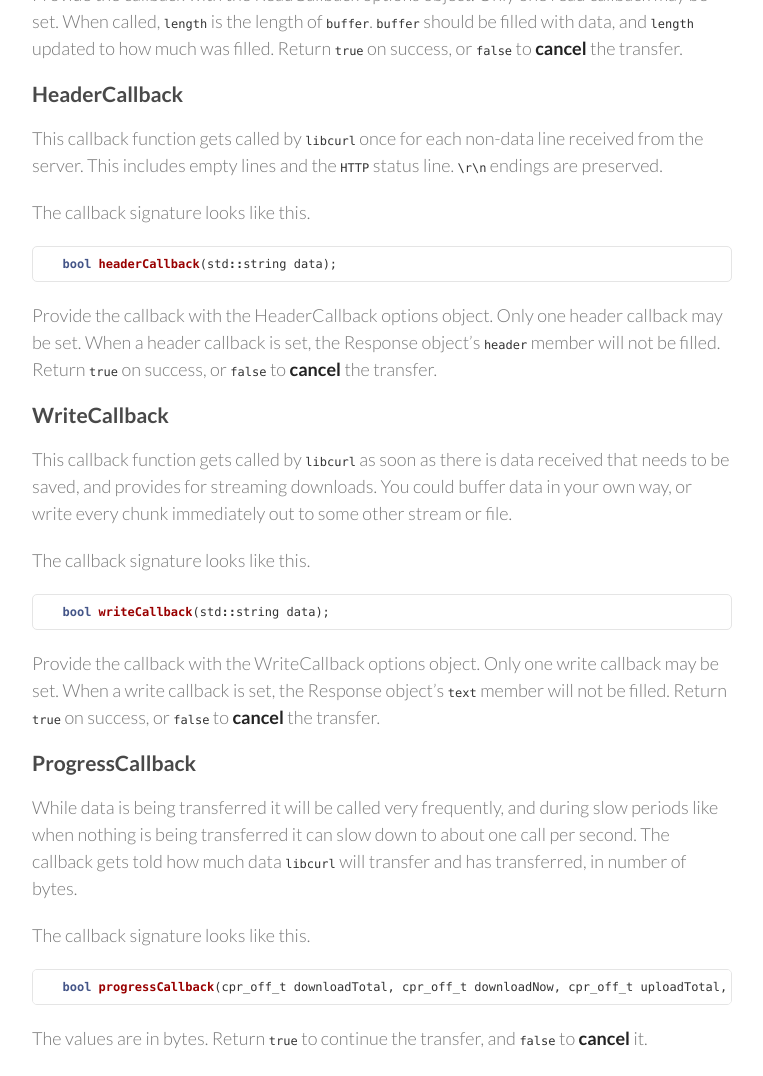
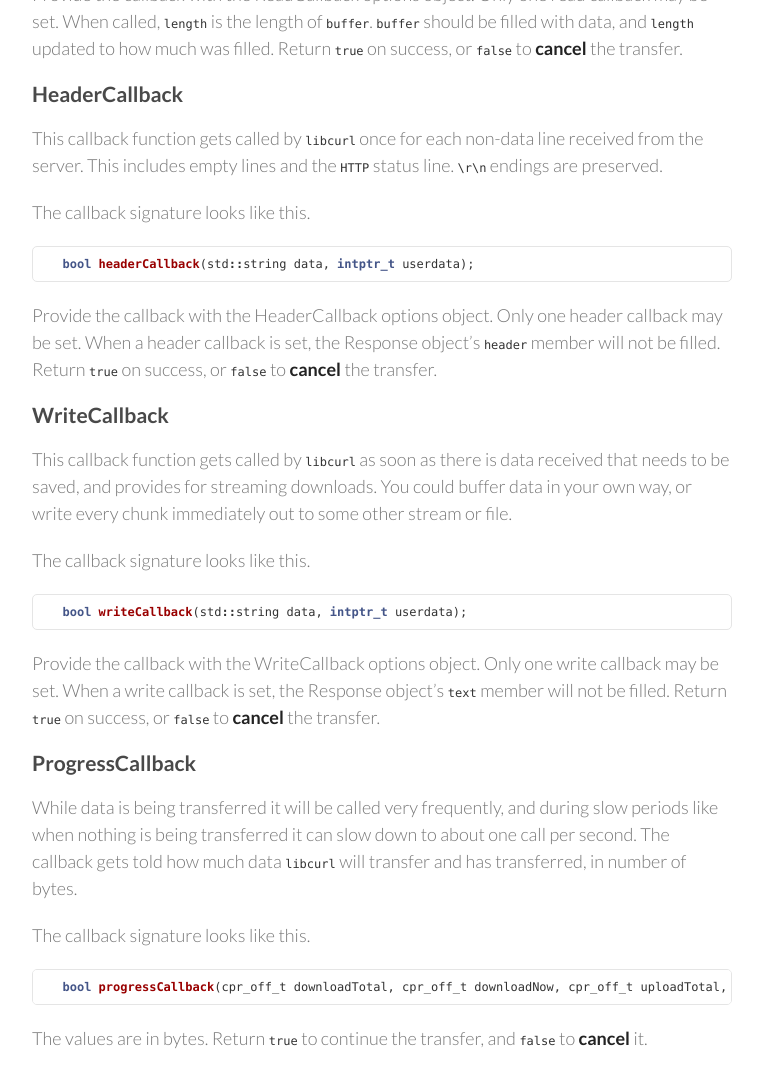
Before and after one commit to libcpr/cpr, a Jekyll site: the page built from advanced-usage.md, in a window 1280 px wide and 1400 px high, scrolled down 5676 px, cut to the strip 324-1400 px from the top of the window. Shown: the whole strip, without its empty margins (388-1151 px from the left). Built offline with Jekyll 4.4.1, drawn with Linux system fonts in a browser that asks for light colours; nearby versions of some CDN libraries; some of the changed text lies outside the part shown.

Commit message:
add userdata parameter to callback function

````diff
--- a/advanced-usage.md
+++ b/advanced-usage.md
@@ -249,7 +249,7 @@
 The callback signature looks like this.
 
 ```c++
-  bool readCallback(char* buffer, size_t & length);
+  bool readCallback(char* buffer, size_t & length, intptr_t userdata);
 ```
 
 Provide the callback with the ReadCallback options object.  Only one read callback may be set.
@@ -264,7 +264,7 @@
 The callback signature looks like this.
 
 ```c++
-  bool headerCallback(std::string data);
+  bool headerCallback(std::string data, intptr_t userdata);
 ```
 
 Provide the callback with the HeaderCallback options object.  Only one header callback may be set.
@@ -279,7 +279,7 @@
 The callback signature looks like this.
 
 ```c++
-  bool writeCallback(std::string data);
+  bool writeCallback(std::string data, intptr_t userdata);
 ```
 
 Provide the callback with the WriteCallback options object.  Only one write callback may be set.
@@ -293,7 +293,7 @@
 The callback signature looks like this.
 
 ```c++
-  bool progressCallback(cpr_off_t downloadTotal, cpr_off_t downloadNow, cpr_off_t uploadTotal, cpr_off_t uploadNow);
+  bool progressCallback(cpr_off_t downloadTotal, cpr_off_t downloadNow, cpr_off_t uploadTotal, cpr_off_t uploadNow, intptr_t userdata);
 ```
 
 The values are in bytes.  Return `true` to continue the transfer, and `false` to **cancel** it.
@@ -303,7 +303,7 @@
 ```c++
 int main(int argc, char** argv) {
     cpr::Response r = cpr::Get(cpr::Url{"http://www.httpbin.org/get"},
-                      cpr::ProgressCallback([&](cpr_off_t downloadTotal, cpr_off_t downloadNow, cpr_off_t uploadTotal, cpr_off_t uploadNow) -> bool
+                      cpr::ProgressCallback([&](cpr_off_t downloadTotal, cpr_off_t downloadNow, cpr_off_t uploadTotal, cpr_off_t uploadNow, intptr_t userdata) -> bool
     {
         std::cout << "Downloaded " << downloadNow << " / " << downloadTotal << " bytes." << std::endl;
         return true;
@@ -328,7 +328,7 @@
     SSL_DATA_IN = 5,
     SSL_DATA_OUT = 6,
   };
-  void debugCallback(DebugCallback::InfoType type, std::string data);
+  void debugCallback(DebugCallback::InfoType type, std::string data, intptr_t userdata);
 ```
 
 `type` represents the type of the content, whereas `data` contains the content itself.  Debug messages have type `TEXT`.
````
